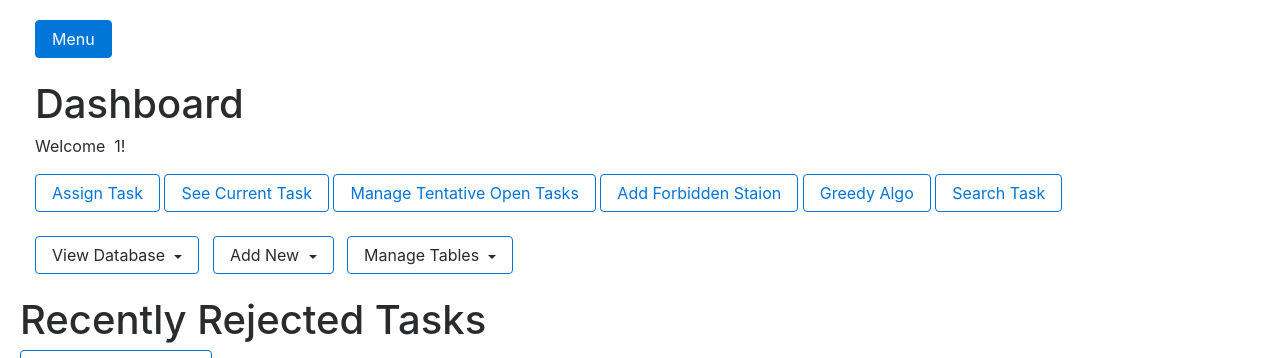
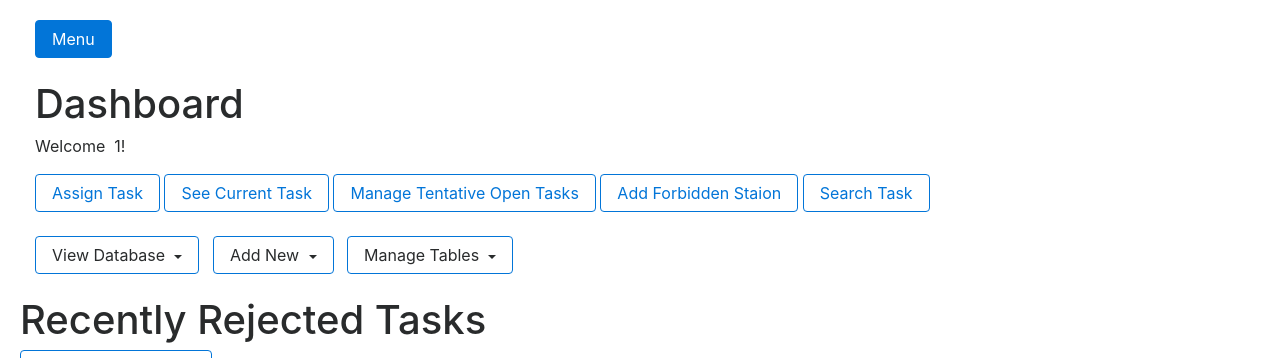
Before and after one commit to IrisJinyanZheng/Citibikeappiris, a Flask app: page /dashboard in a window 1280 px wide. Shown: the top 358 px of the page. Run offline with Flask 2, Linux system fonts and the light colour scheme; the visitor is signed in with stand-in values (Sample User, id 1); data comes from the database, SQL or seed files in the repository; some libraries are stand-ins or nearby versions.

Commit message:
Remove greedyalgo button from dashboard

```diff
--- a/citibikeapp/citibikeapp/templates/dashboard.html
+++ b/citibikeapp/citibikeapp/templates/dashboard.html
@@ -78,8 +78,6 @@
 								Manage Tentative Open Tasks</a>
 							<a class="btn btn-outline-primary" href="/addForbiddenStationForm ">
 								Add Forbidden Staion</a>
-							<a class="btn btn-outline-primary" href="/greedy" target="_blank">
-								Greedy Algo</a>
 							<a class="btn btn-outline-primary" href="/searchTask" target="_blank">
 								Search Task</a>
 
```
